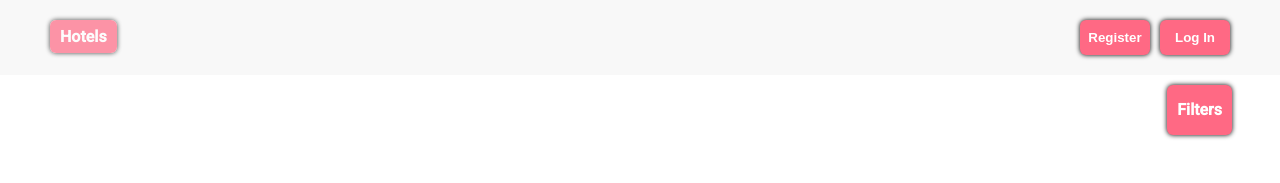
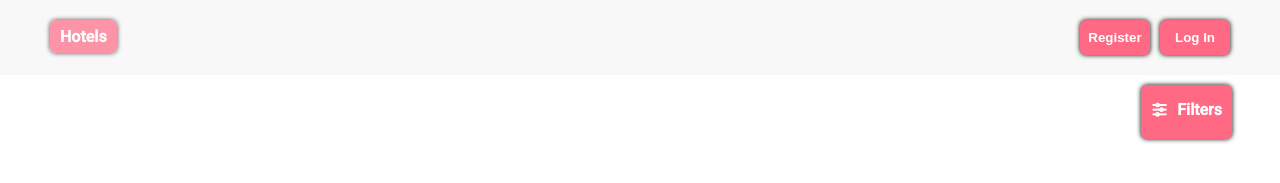
Before and after one commit to nnop55/Angular-Project, an Angular app: page / in a window 1280 px wide. Shown: the top 183 px of the page. Built offline with nearby package versions, Linux system fonts and the light colour scheme.

Commit message:
Updated Filter Modal Button Functional and Design
Updated filter-modal button functional (input min/max price)

Updated "Filters" button Design / Added Icon

```diff
--- a/src/app/components/filter-modal/filter-modal.component.html
+++ b/src/app/components/filter-modal/filter-modal.component.html
@@ -7,9 +7,9 @@
     <br>
 
     <div class="form">
-      <input [(ngModel)]="price['price_From']" class="min-input" type="text" placeholder="min price">
+      <input [(ngModel)]="price['price_from']" class="min-input" type="text" placeholder="min price">
       <p class="space"> _ </p>
-      <input [(ngModel)]="price['price_To']" class="max-input" type="text" placeholder="max price">
+      <input [(ngModel)]="price['price_to']" class="max-input" type="text" placeholder="max price">
     </div>
     <br>
 
--- a/src/app/components/filter-modal/filter-modal.component.ts
+++ b/src/app/components/filter-modal/filter-modal.component.ts
@@ -1,4 +1,4 @@
-import { Component, OnInit } from '@angular/core';
+import { Component, Input, OnInit } from '@angular/core';
 import { from } from 'rxjs';
 
 @Component({
@@ -262,14 +262,12 @@ export class FilterModalComponent implements OnInit {
     console.log('price : ',this.price);
     console.log('propertyType : ',this.propertyType);
 
+    if(parseInt(this.price.price_from) > parseInt(this.price.price_to)) {
+      alert(` Wrong : price-from is mucher`);
+    } else {
+      console.log("Correct");
 
-
-
-
-
-
-
-
+    }
   }
 
 
--- a/src/app/components/hotel-cards/hotel-cards.component.css
+++ b/src/app/components/hotel-cards/hotel-cards.component.css
@@ -31,6 +31,15 @@ mat-card-content {
     margin-right: 48px;
     margin-top: 10px;
 }
+.filter-div {
+    display: flex;
+    height: 40px;
+}
+
+.filter-div p {
+    margin-left: 10px;
+
+}
 .login {
     background-color: #FF6984;
     font-size: 16px;
--- a/src/app/components/hotel-cards/hotel-cards.component.html
+++ b/src/app/components/hotel-cards/hotel-cards.component.html
@@ -1,5 +1,15 @@
 <div class="filter-button">
-    <button mat-button (click)="openDialog()" class="gradient login">Filters</button>
+    <!-- <<button mat-button (click)="openDialog()" class="gradient login">Filters</button> -->
+    <!-- <div class="button-div">
+        <i class="ri-equalizer-line"></i>
+        <button mat-button (click)="openDialog()" class="gradient login">Filters</button>
+    </div> -->
+    <button mat-button (click)="openDialog()" class="gradient login">
+        <div class="filter-div">
+            <i class="ri-equalizer-line"></i>
+            <p>Filters </p>
+        </div>
+    </button>
 </div>
 <div class="cards">
     <mat-card class="example-card" *ngFor="let item of hotelsData">
```
